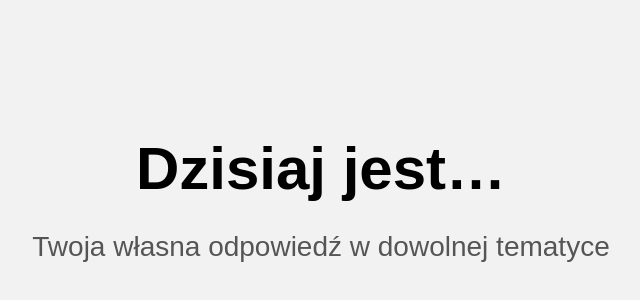
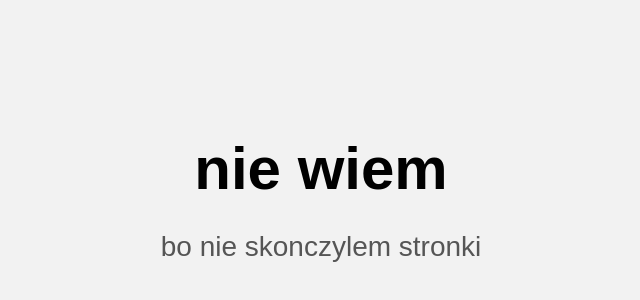
Before and after one commit to szajszasource/mojastronaoaza, a plain HTML site: page index.html in a window 1280 px wide. Shown: the part 34-334 px from the top of the page, without its empty margins (319-959 px from the left). Drawn offline with Linux system fonts and the light colour scheme.

Commit message:
index.html

```diff
--- a/index.html
+++ b/index.html
@@ -2,7 +2,7 @@
 <html lang="pl">
 <head>
   <meta charset="UTF-8">
-  <title>Czy dziś jest…?</title>
+  <title>Najbliższe spotkanie odbędzie się...</title>
   <style>
     body {
       font-family: Arial, sans-serif;
@@ -21,7 +21,7 @@
   </style>
 </head>
 <body>
-  <h1>Dzisiaj jest…</h1>
-  <p>Twoja własna odpowiedź w dowolnej tematyce</p>
+  <h1>nie wiem</h1>
+  <p>bo nie skonczylem stronki</p>
 </body>
 </html>
```
